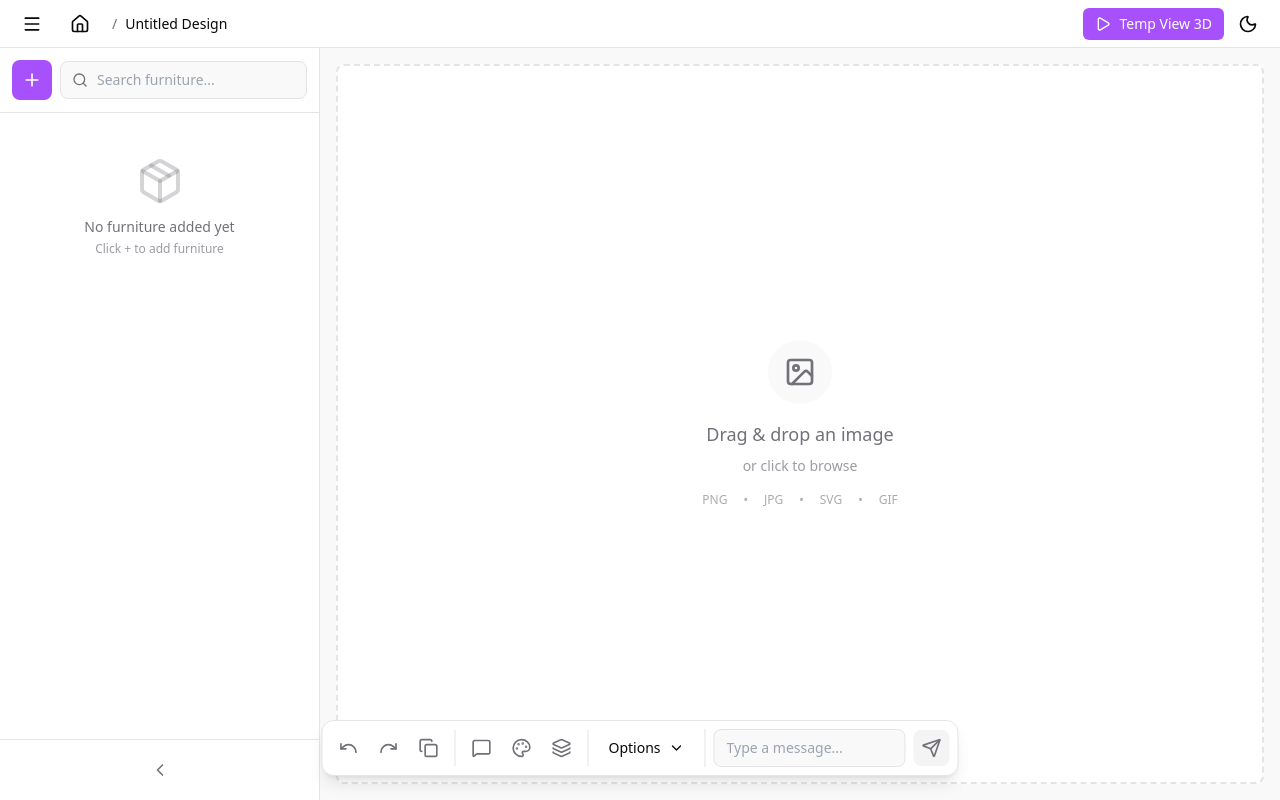
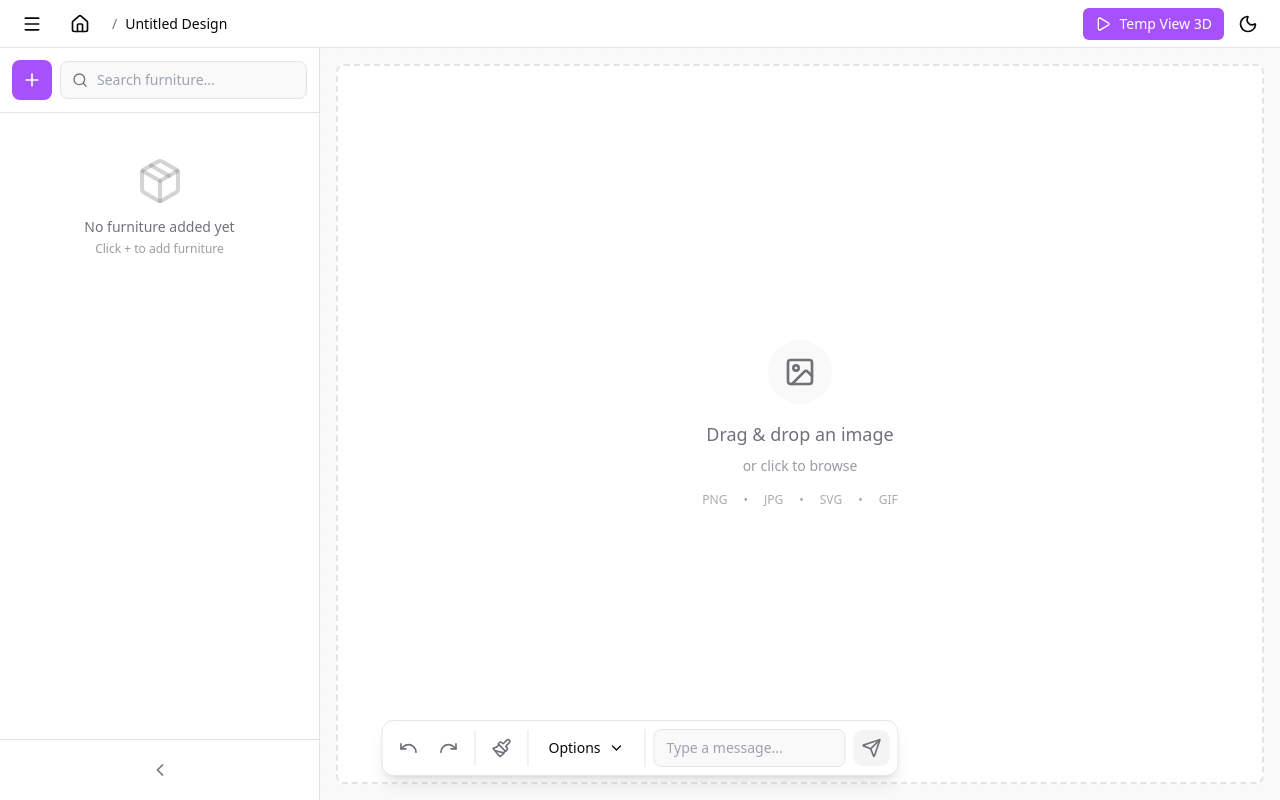
Before and after one commit to 0vp/modu, a React (Vite) app in the folder fe/: page / in a window 1280 px wide. Built offline with nearby package versions, Linux system fonts and the light colour scheme.

Commit message:
fix icons in floating dock

```diff
--- a/fe/src/components/FloatingBar.jsx
+++ b/fe/src/components/FloatingBar.jsx
@@ -2,12 +2,9 @@ import { useState } from 'react'
 import {
   Undo,
   Redo,
-  Copy,
+  Paintbrush,
   ChevronDown,
-  Send,
-  MessageSquare,
-  Palette,
-  Layers
+  Send
 } from 'lucide-react'
 import { cn } from '../lib/utils'
 
@@ -45,37 +42,14 @@ export function FloatingBar() {
         >
           <Redo className="w-5 h-5 text-muted-foreground group-hover:text-foreground" />
         </button>
-
-        <button
-          className="p-2 hover:bg-accent rounded-lg transition-colors group"
-          title="Copy"
-        >
-          <Copy className="w-5 h-5 text-muted-foreground group-hover:text-foreground" />
-        </button>
       </div>
 
-      <div className="flex items-center gap-1">
-        <button
-          className="p-2 hover:bg-accent rounded-lg transition-colors group"
-          title="Comments"
-        >
-          <MessageSquare className="w-5 h-5 text-muted-foreground group-hover:text-foreground" />
-        </button>
-
-        <button
-          className="p-2 hover:bg-accent rounded-lg transition-colors group"
-          title="Colors"
-        >
-          <Palette className="w-5 h-5 text-muted-foreground group-hover:text-foreground" />
-        </button>
-
-        <button
-          className="p-2 hover:bg-accent rounded-lg transition-colors group"
-          title="Layers"
-        >
-          <Layers className="w-5 h-5 text-muted-foreground group-hover:text-foreground" />
-        </button>
-      </div>
+      <button
+        className="p-2 hover:bg-accent rounded-lg transition-colors group"
+        title="Paintbrush"
+      >
+        <Paintbrush className="w-5 h-5 text-muted-foreground group-hover:text-foreground" />
+      </button>
 
       <div className="relative pl-2 border-l border-border">
         <button
```
Also changed, not shown: 2 other files (tests, documents, lock files or other folders).
